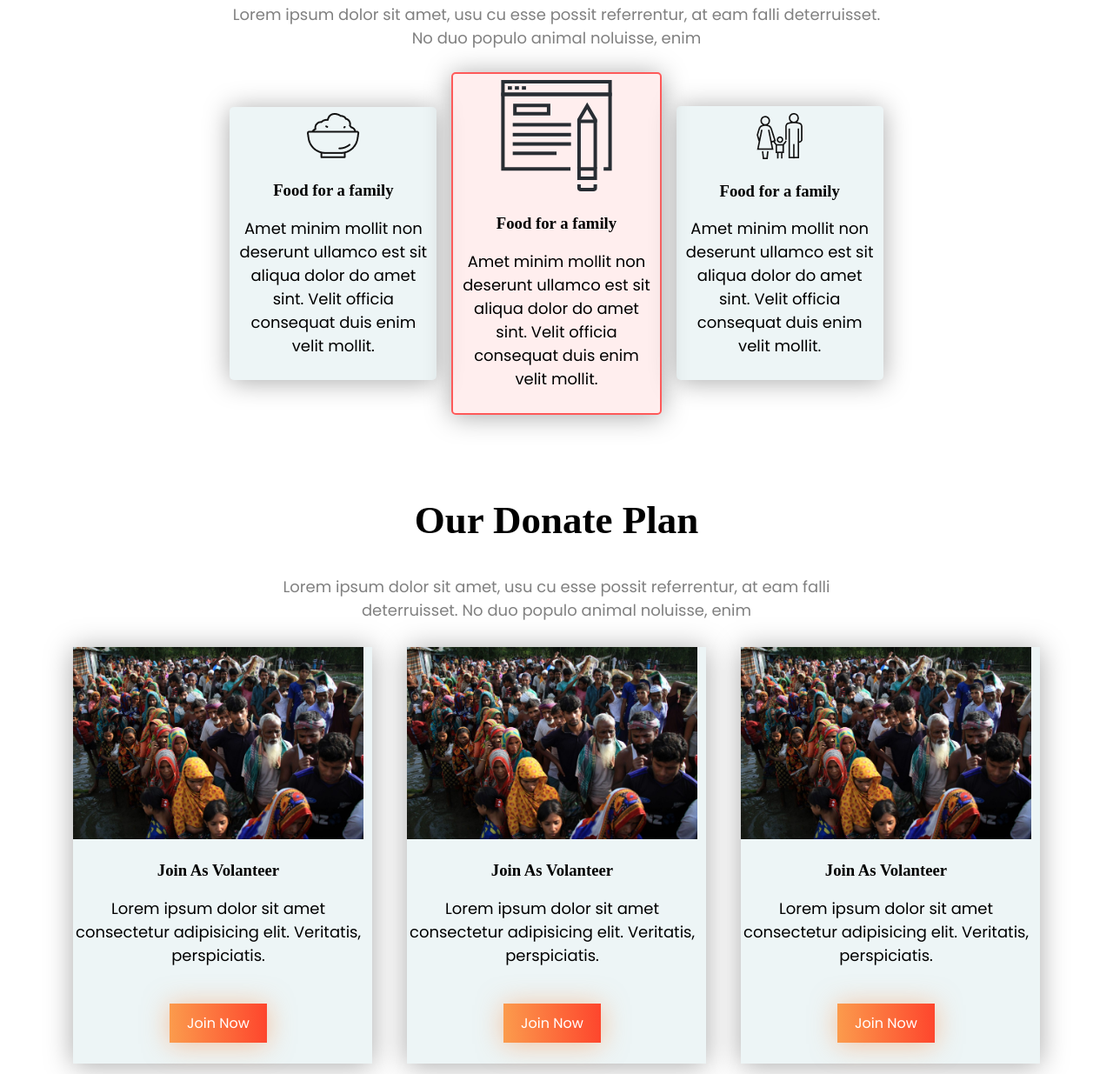
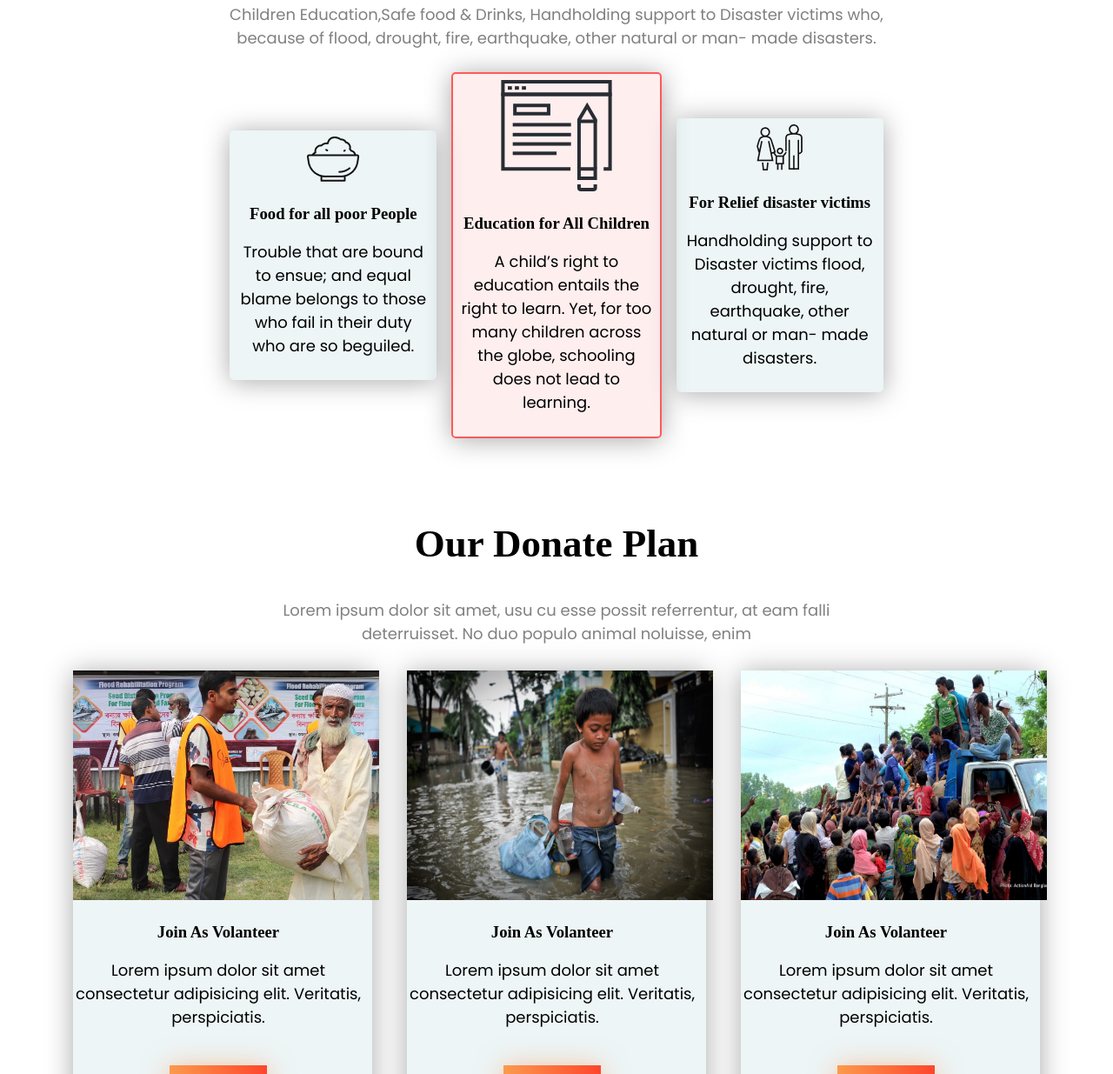
Before and after one commit to coddermoon/donate-today, a plain HTML site: page index.html in a window 1280 px wide. Shown: the part 1518-2753 px from the top of the page at 87% size. Drawn offline with Linux system fonts and the light colour scheme; a web font is replaced by a local one.

Commit message:
update 2nd part information

```diff
--- a/css/style.css
+++ b/css/style.css
@@ -187,9 +187,9 @@ blockquote.text-center {
         border-radius: 0;
         padding: 0 10px 0 0;
     }
-
-    .connect img{
-        max-width: 100%;
+    .connect img {
+        width: 352px;
+        height: 264px;
     }
 
     #joinWithMe .container{
--- a/index.html
+++ b/index.html
@@ -100,16 +100,15 @@
         <div class="container">
             <div class="heading">
                 <h2 class="title">Our Donate Plan</h2>
-                <p class="text-center">Lorem ipsum dolor sit amet, usu cu esse possit referrentur, at eam falli
-                    deterruisset. No duo populo animal noluisse, enim</p>
+                <p class="text-center">Children Education,Safe food & Drinks, Handholding support to Disaster victims who, because of flood, drought, fire, earthquake, other natural or man- made disasters.</p>
             </div>
 
             <div class="one-third">
                 <div class="planbox">
 
 <img src="./images/icons/food.png" alt="food">
-<h3>Food for a family</h3>
-<p>Amet minim mollit non deserunt ullamco est sit aliqua dolor do amet sint. Velit officia consequat duis enim velit mollit.</p>
+<h3>Food for all poor People</h3>
+<p>Trouble that are bound to ensue; and equal blame belongs to those who fail in their duty who are so beguiled.</p>
 
 
 
@@ -117,8 +116,8 @@
                 <div class="planbox red-type">
 
 <img src="./images/icons/edu.svg" alt="food">
-<h3>Food for a family</h3>
-<p>Amet minim mollit non deserunt ullamco est sit aliqua dolor do amet sint. Velit officia consequat duis enim velit mollit.</p>
+<h3>Education for All Children</h3>
+<p>A child’s right to education entails the right to learn. Yet, for too many children across the globe, schooling does not lead to learning.</p>
 
 
 
@@ -126,8 +125,8 @@
                 <div class="planbox">
 
 <img src="./images/icons/shelter.png" alt="food">
-<h3>Food for a family</h3>
-<p>Amet minim mollit non deserunt ullamco est sit aliqua dolor do amet sint. Velit officia consequat duis enim velit mollit.</p>
+<h3>For Relief disaster victims</h3>
+<p>Handholding support to Disaster victims flood, drought, fire, earthquake, other natural or man- made disasters.</p>
 
 
 
@@ -154,7 +153,7 @@
             <div class="one-third">
                 <div class="connect planbox">
                     <div class="image">
-                        <img src="./images/donation7.jpg" alt="">
+                        <img src="./images/donation10.jpg" alt="">
                     </div>
                     <div class="text">
                         <h3>Join As Volanteer</h3>
@@ -164,7 +163,7 @@
                 </div>
                 <div class="connect planbox">
                     <div class="image">
-                        <img src="./images/donation7.jpg" alt="">
+                        <img src="./images/donation9.jpg" alt="">
                     </div>
                     <div class="text">
                         <h3>Join As Volanteer</h3>
@@ -174,7 +173,7 @@
                 </div>
                 <div class="connect planbox">
                     <div class="image">
-                        <img src="./images/donation7.jpg" alt="">
+                        <img src="./images/donation2.jpg" alt="">
                     </div>
                     <div class="text">
                         <h3>Join As Volanteer</h3>
```
Also changed, not shown: images/donation10.jpg (added), images/donation2.jpg (added), images/donation9.jpg (added).
